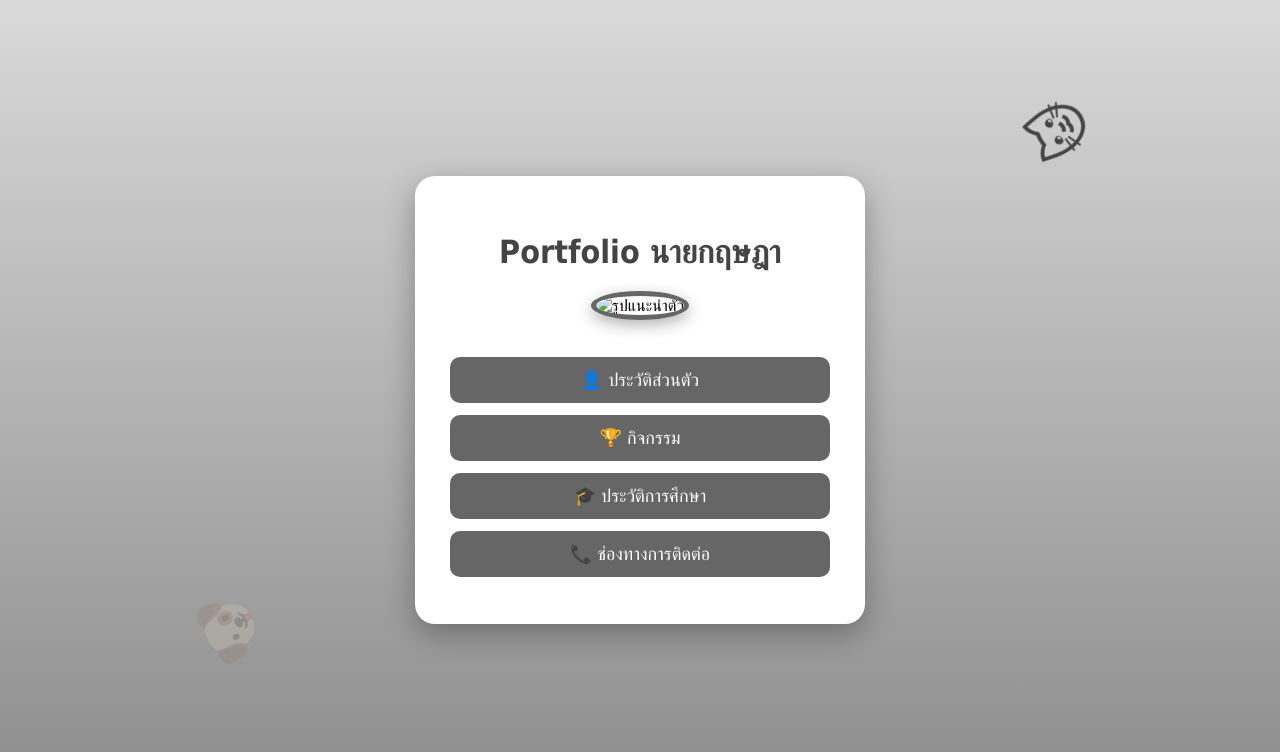
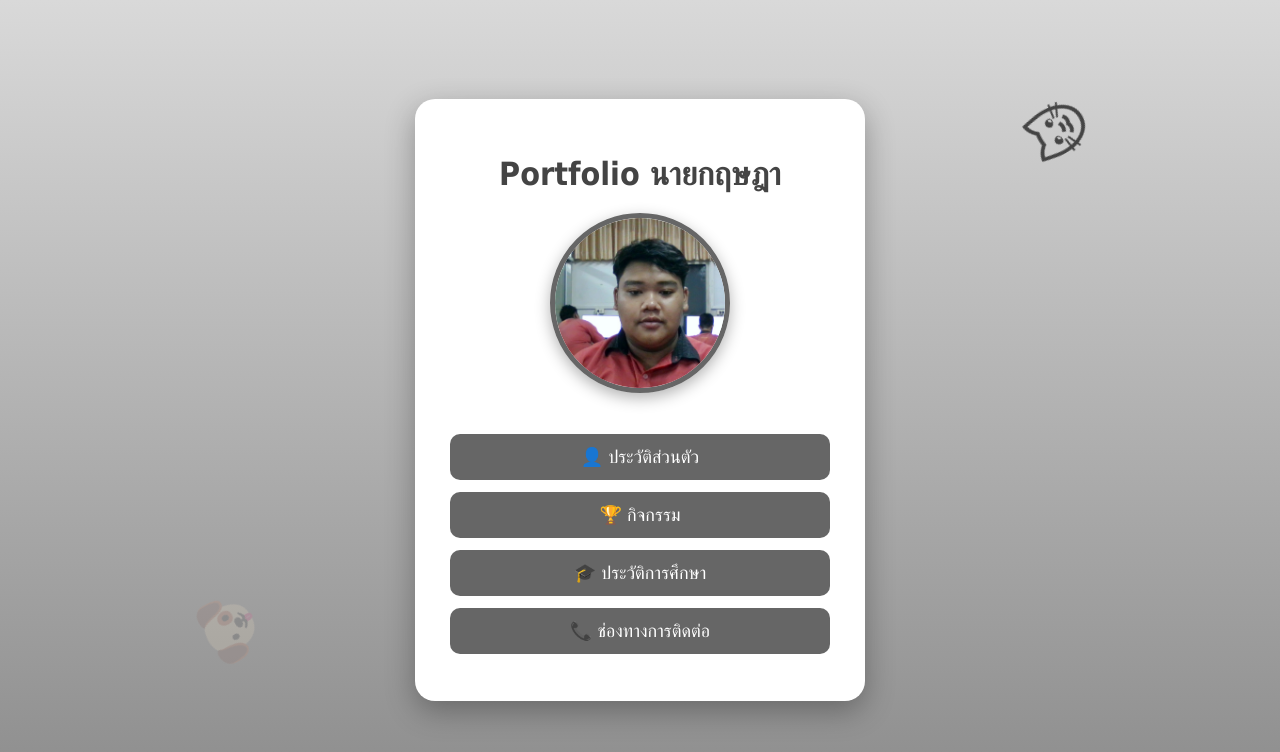
Before and after one commit to 14617-netizen/portfolio2, a plain HTML site: page index.html in a window 1280 px wide. Drawn offline with Linux system fonts and the light colour scheme.

Commit message:
Fix image source path in index.html

```diff
--- a/index.html
+++ b/index.html
@@ -115,7 +115,7 @@ a:hover{
 
 <h1>Portfolio นายกฤษฎา</h1>
 
-<img src="images/WIN_20260716_14_03_02_Pro.jpg" class="profile" alt="รูปแนะนำตัว">
+<img src="WIN_20260716_14_03_02_Pro.jpg" class="profile" alt="รูปแนะนำตัว">
 
 <a href="profile.html">👤 ประวัติส่วนตัว</a>
 
```
